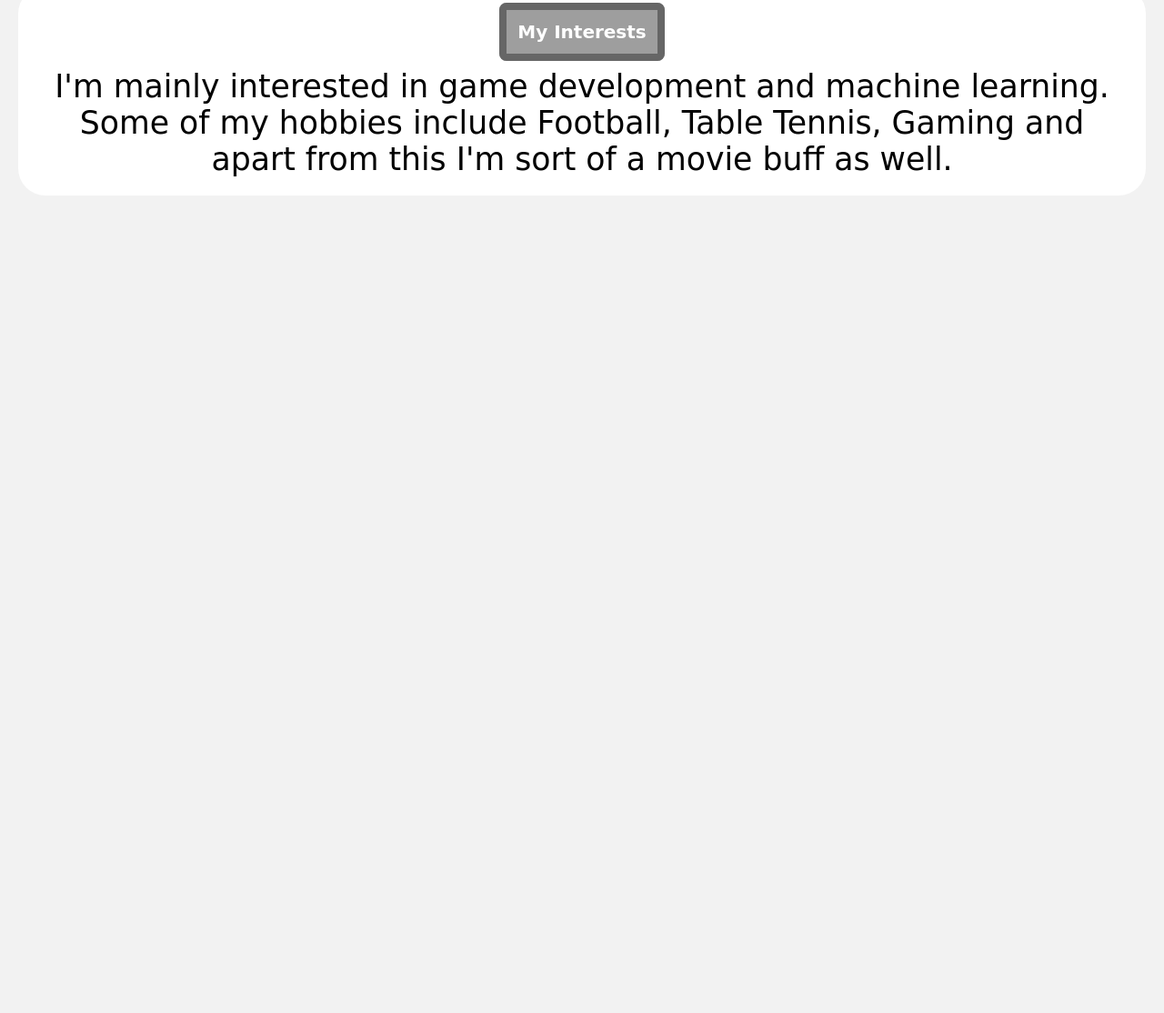
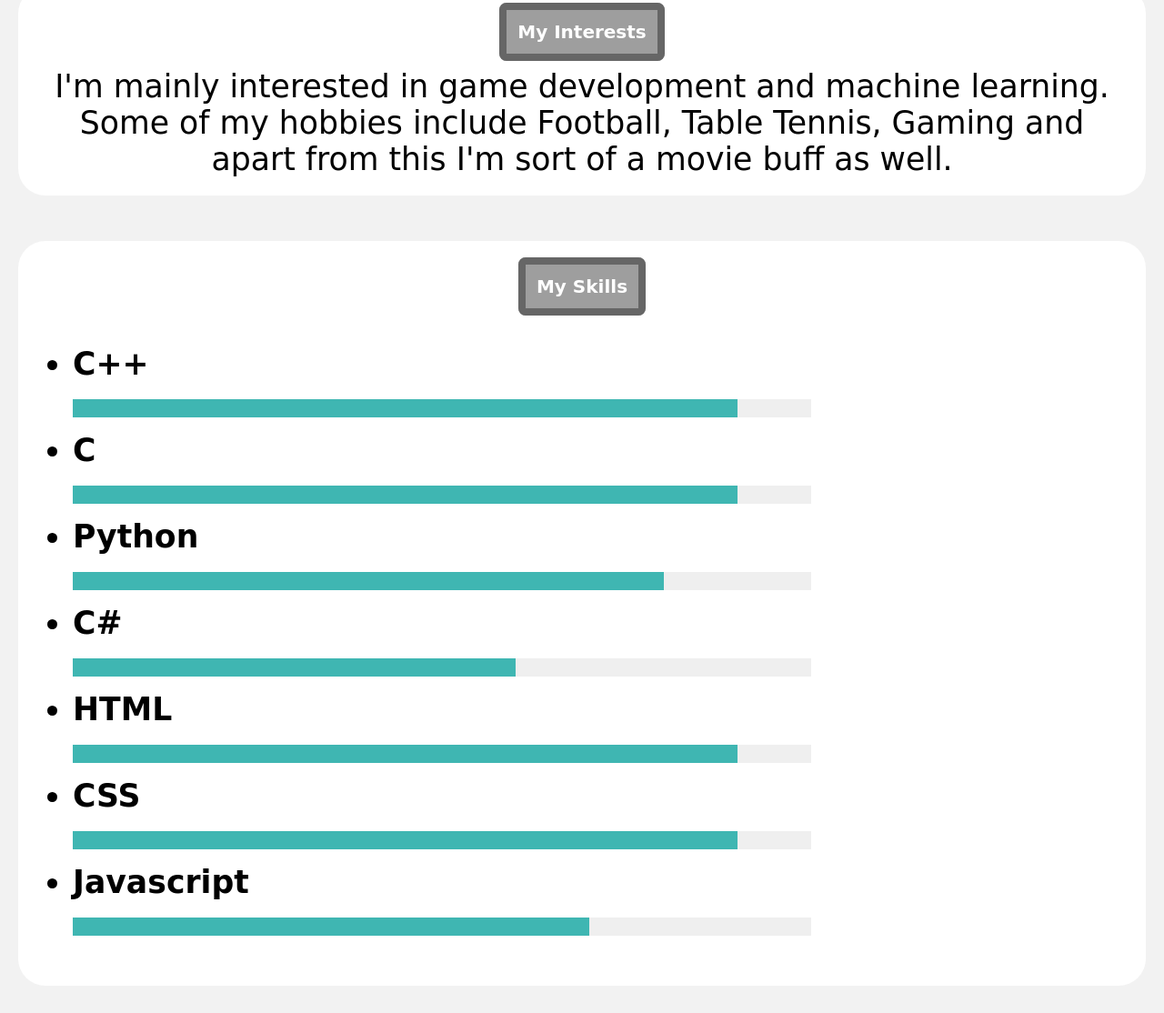
Before and after one commit to silverBlade404/silverBlade404.github.io, a plain HTML site: page index.html in a window 1280 px wide. Shown: the part 466-1580 px from the top of the page at 91% size. Before the commit the page ends 800 px from the top, so only its background shows below. Drawn offline with Linux system fonts and the light colour scheme; grey boxes are pictures that could not be loaded; a web font is replaced by a local one.

Commit message:
Added Skills

```diff
--- a/index.html
+++ b/index.html
@@ -28,5 +28,19 @@
             </p>
         </div>
 
+        <div class="section">
+            <h1><span>My Skills</span></h1>
+            <ul>
+                <li>C++<br /> <progress min="0" max="100" value="90"></progress> </li>
+                <li>C <br /> <progress min="0" max="100" value="90"></progress> </li>
+                <li>Python<br /> <progress min="0" max="100" value="80"></progress> </li>
+                <li>C#<br /> <progress min="0" max="100" value="60"></progress> </li>
+                <li>HTML<br /> <progress min="0" max="100" value="90"></progress> </li>
+                <li>CSS<br /> <progress min="0" max="100" value="90"></progress> </li>
+                <li>Javascript<br /> <progress min="0" max="100" value="70"></progress> </li>
+
+            </ul>
+        </div>
+
     </body>
 </html>
--- a/style.css
+++ b/style.css
@@ -89,3 +89,28 @@ p {
     font-weight: bold;
     color: white;
 }
+
+li {
+    margin-bottom: 15px;
+    font-weight: bold;
+}
+
+progress {
+    width: 70%;
+    height: 20px;
+    color: #3fb6b2;
+    background: #efefef;
+}
+
+progress::-webkit-progress-bar {
+    background: #efefef;
+}
+
+progress::-webkit-progress-value {
+    background: #3fb6b2;
+}
+
+progress::-moz-progress-bar {
+    color: #3fb6b2;
+    background: #efefef;
+}
```
